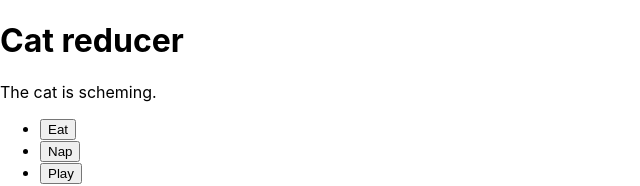
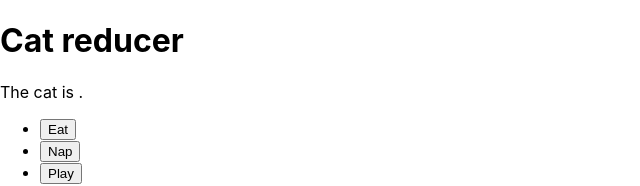
Before and after one commit to emauldin84/cat-reducer-redux, a React (Create React App) app: page / in a window 1280 px wide. Shown: the top 186 px of the page, without its empty margins (0-640 px from the left). Built offline with nearby package versions, Linux system fonts and the light colour scheme.

Commit message:
removes redux

```diff
--- a/src/components/Activity.js
+++ b/src/components/Activity.js
@@ -1,7 +1,4 @@
 import React from 'react'
-import {connect} from 'react-redux'
-
-import {catNap, catEat, catPlay} from '../redux/activity'
 
 const Activity = ({activity, catNap, catEat, catPlay}) => {
     return (
@@ -23,20 +20,5 @@ const Activity = ({activity, catNap, catEat, catPlay}) => {
     )
 }
 
-const mapStateToProps = state => {
-    console.log(state.activities.activity)
-    // const { activity } = state
-    // return activity
-    return {
-        activity: state.activities.activity
-    }
-}
-const mapDispatchToProps = dispatch => {
-    return {
-        catEat: () => dispatch(catEat()),
-        catNap: () => dispatch(catNap()),
-        catPlay: () => dispatch(catPlay())
-    }
-}
 
-export default connect(mapStateToProps, mapDispatchToProps)(Activity)
+export default Activity
--- a/src/index.js
+++ b/src/index.js
@@ -4,12 +4,7 @@ import "./index.css";
 import App from "./App";
 // import * as serviceWorker from "./serviceWorker";
 
-import { Provider } from "react-redux";
-import store from "./redux/store";
-
 ReactDOM.render(
-    <Provider store={store}>
-        <App />
-    </Provider>,
+        <App />,
     document.getElementById("root")
 );
--- a/src/redux/actionTypes.js
+++ /dev/null
@@ -1,3 +0,0 @@
-export const ACTION_NAP = 'ACTION_NAP'
-export const ACTION_EAT = 'ACTION_EAT'
-export const ACTION_PLAY = 'ACTION_PLAY'
--- a/src/redux/activity.js
+++ /dev/null
@@ -1,11 +0,0 @@
-import * as actionTypes from './actionTypes'
-
-export const catNap = () => ({
-    type: actionTypes.ACTION_NAP,
-})
-export const catEat = () => ({
-    type: actionTypes.ACTION_EAT,
-})
-export const catPlay = () => ({
-    type: actionTypes.ACTION_PLAY,
-})
--- a/src/redux/reducers/activity.js
+++ /dev/null
@@ -1,30 +0,0 @@
-import * as actionTypes from '../actionTypes'
-
-const initialState = {
-    activity: 'scheming'
-}
-
-const activityReducer = (state = initialState, action) => {
-    switch (action.type) {
-        case actionTypes.ACTION_NAP:
-            return {
-                ...state,
-                activity: 'napping'
-            }
-        case actionTypes.ACTION_EAT:
-            return {
-                ...state,
-                activity: 'eating'
-            }
-        case actionTypes.ACTION_PLAY:
-            return {
-                ...state,
-                activity: 'playing'
-            }
-        default:
-            return state
-
-    }
-}
-
-export default activityReducer
--- a/src/redux/reducers/index.js
+++ /dev/null
@@ -1,4 +0,0 @@
-import  { combineReducers } from 'redux'
-import activityReducer from './activity'
-
-export default combineReducers({activities: activityReducer})
--- a/src/redux/store.js
+++ /dev/null
@@ -1,6 +0,0 @@
-import { createStore } from 'redux'
-import rootReducer from './reducers'
-
-const store = createStore(rootReducer, window.__REDUX_DEVTOOLS_EXTENSION__ && window.__REDUX_DEVTOOLS_EXTENSION__())
-
-export default store
```
